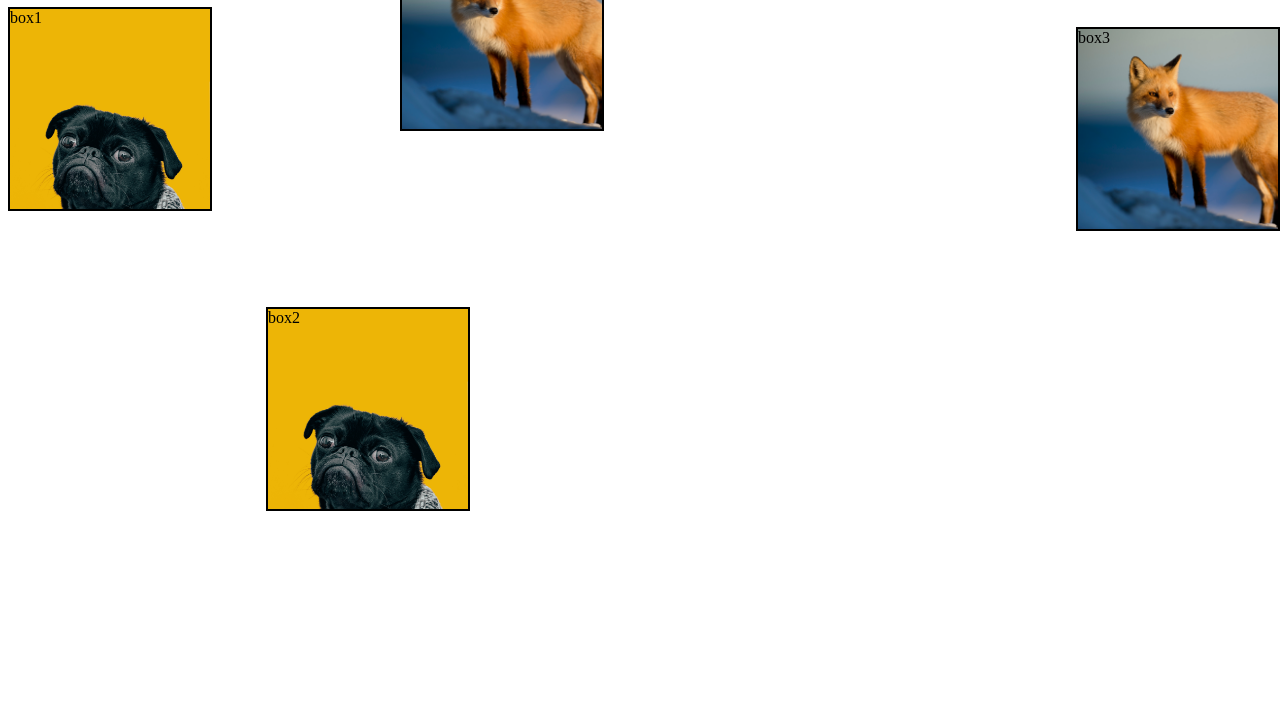
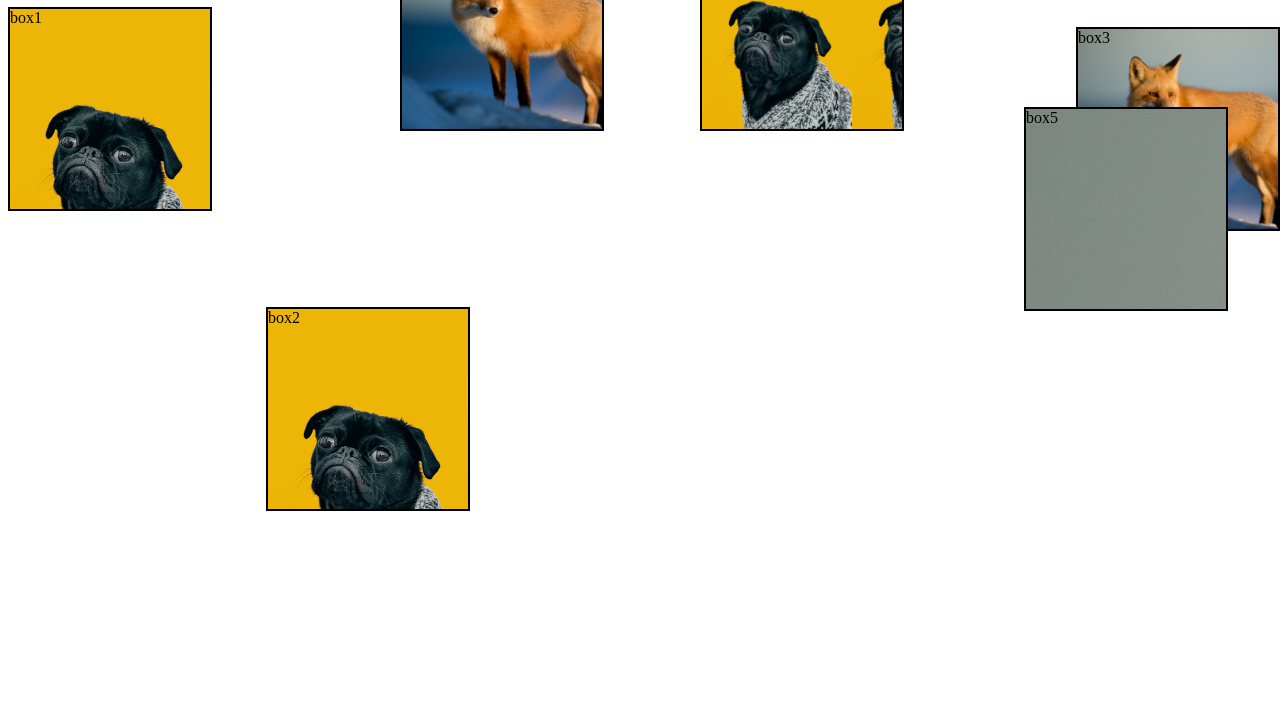
Before and after one commit to Shubham138g/Html_css, a plain HTML site: page 006-bg_image.html in a window 1280 px wide. Shown: the part 73-800 px from the top of the page. Drawn offline with Linux system fonts and the light colour scheme.

Commit message:
add contain and auto props

```diff
--- a/006-bg_image.html
+++ b/006-bg_image.html
@@ -13,6 +13,8 @@
   <div id="box2">box2</div>
   <div id="box3">box3</div>
   <div id="box4">box4</div>
+  <div id="box5">box5</div>
+  <div id="box6">box6</div>
 
 </body>
 </html>
--- a/006.css
+++ b/006.css
@@ -39,3 +39,19 @@ div{
     background-image: url("fox.jpg");
     background-size: cover;
 }
+#box5{
+    background-color: chocolate;
+    position: relative;
+    top: 100px;
+    left: 600px;
+    background-image: url("fox.jpg");
+    background-size:auto;
+}
+#box6{
+    background-color: chocolate;
+    position: fixed;
+    top: 0;
+    left: 700px;
+    background-image: url("dog.jpg");
+    background-size: contain;
+}
```
